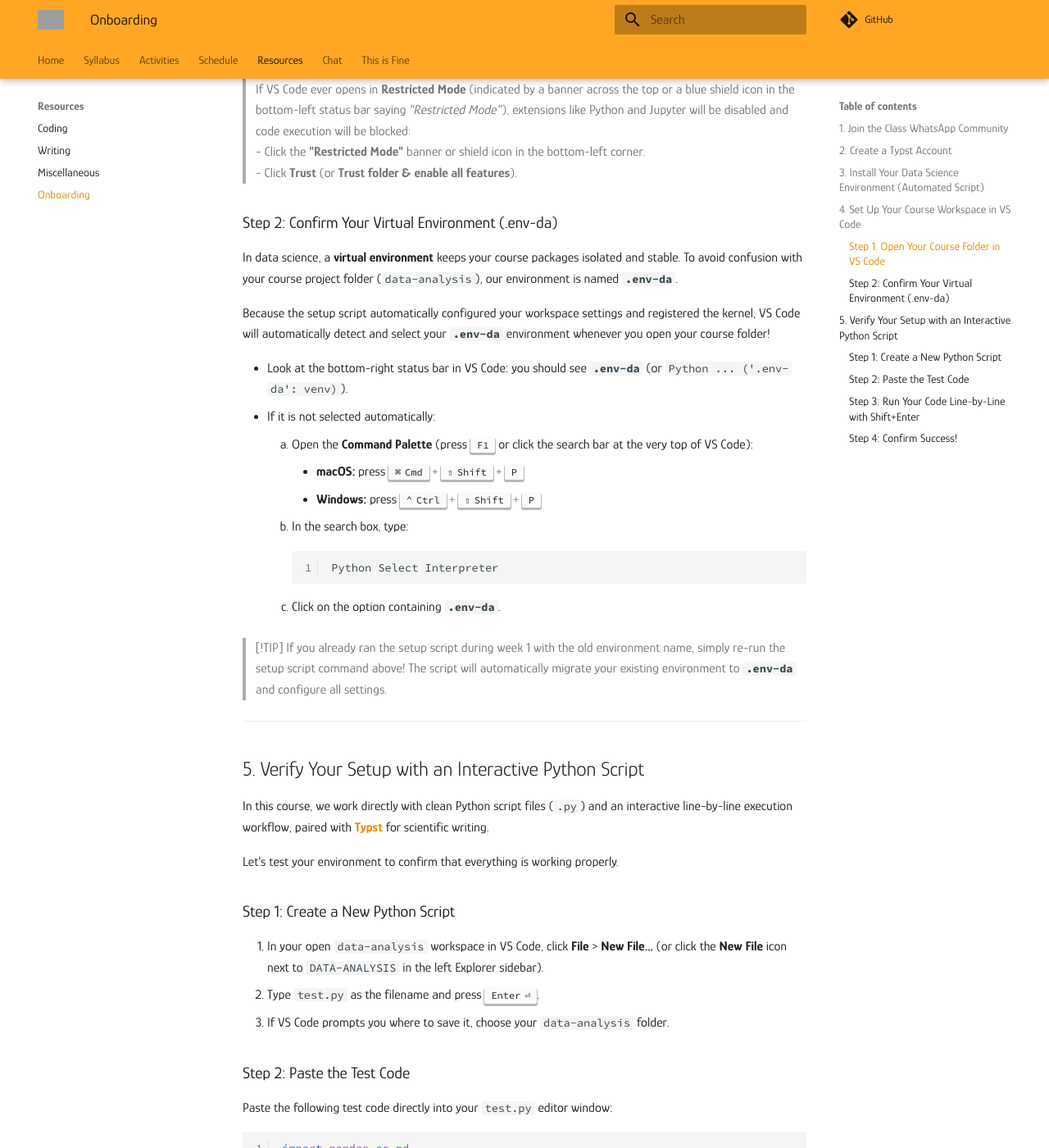
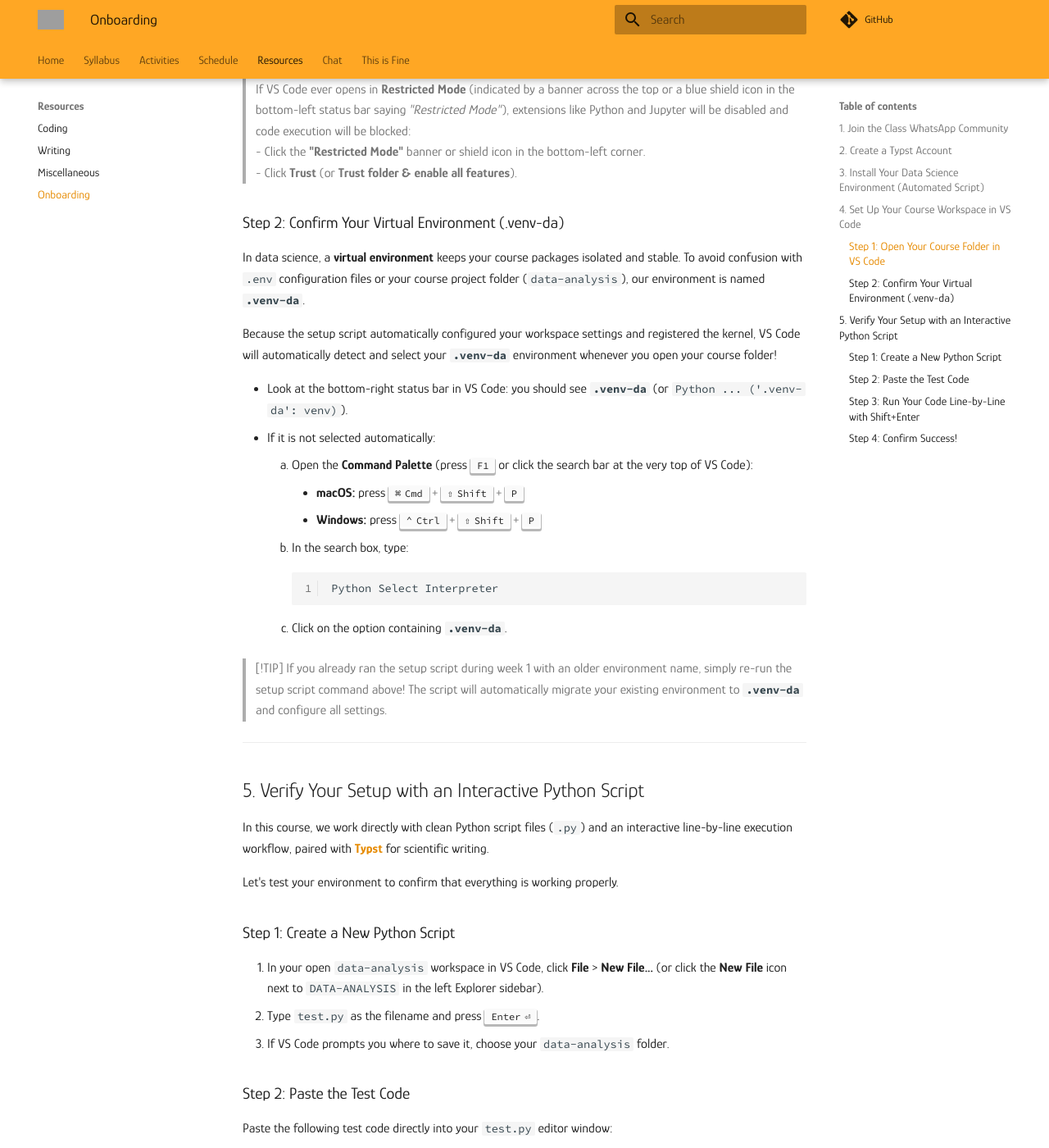
Before and after one commit to mickaeltemporao/data-analysis, an MkDocs documentation site: the page built from docs/resources/onboarding.md, in a window 1280 px wide and 1400 px high, scrolled down 1991 px. Shown: the whole window at 82% size. Built offline with MkDocs 1.6.1 and Material for MkDocs 9.7.7, drawn with Linux system fonts in a browser that asks for light colours; comment, search, counter and statistics services are not loaded; grey boxes are pictures that could not be loaded.

Commit message:
refactor(env): rename virtual environment from .env-da to .venv-da

````diff
--- a/docs/resources/onboarding.md
+++ b/docs/resources/onboarding.md
@@ -90,7 +90,7 @@ We provide an automated setup script that installs [**Visual Studio Code**](http
     3. **What this automated script does:**
         - Installs Python, `uv`, `git`, and base tools via `pacman`.
         - Installs Visual Studio Code (`visual-studio-code-bin` built from AUR).
-        - Sets up an isolated course virtual environment (`.env-da`) using **`uv`** and installs all required packages (`ipykernel`, `pandas`, `altair`, `statsmodels`, `vega_datasets`, `vl-convert-python`).
+        - Sets up an isolated course virtual environment (`.venv-da`) using **`uv`** and installs all required packages (`ipykernel`, `pandas`, `altair`, `statsmodels`, `vega_datasets`, `vl-convert-python`).
         - Installs VS Code Python extensions and applies beginner-friendly sane defaults (disables Copilot, enables Native REPL Smart Send, enables auto-save and word wrap).
 
     4. **Verify Success:**
@@ -124,12 +124,12 @@ The automated setup script has created a dedicated `data-analysis` folder inside
 > - Click the **"Restricted Mode"** banner or shield icon in the bottom-left corner.
 > - Click **Trust** (or **Trust folder & enable all features**).
 
-### Step 2: Confirm Your Virtual Environment (.env-da)
-In data science, a **virtual environment** keeps your course packages isolated and stable. To avoid confusion with your course project folder (`data-analysis`), our environment is named **`.env-da`**.
+### Step 2: Confirm Your Virtual Environment (.venv-da)
+In data science, a **virtual environment** keeps your course packages isolated and stable. To avoid confusion with `.env` configuration files or your course project folder (`data-analysis`), our environment is named **`.venv-da`**.
 
-Because the setup script automatically configured your workspace settings and registered the kernel, VS Code will automatically detect and select your **`.env-da`** environment whenever you open your course folder!
+Because the setup script automatically configured your workspace settings and registered the kernel, VS Code will automatically detect and select your **`.venv-da`** environment whenever you open your course folder!
 
-- Look at the bottom-right status bar in VS Code: you should see **`.env-da`** (or `Python ... ('.env-da': venv)`).
+- Look at the bottom-right status bar in VS Code: you should see **`.venv-da`** (or `Python ... ('.venv-da': venv)`).
 - If it is not selected automatically:
     1. Open the **Command Palette** (press ++f1++ or click the search bar at the very top of VS Code):
         - **macOS:** press ++cmd+shift+p++
@@ -138,10 +138,10 @@ Because the setup script automatically configured your workspace settings and re
         ```text
         Python Select Interpreter
         ```
-    3. Click on the option containing **`.env-da`**.
+    3. Click on the option containing **`.venv-da`**.
 
 > [!TIP]
-> If you already ran the setup script during week 1 with the old environment name, simply re-run the setup script command above! The script will automatically migrate your existing environment to **`.env-da`** and configure all settings.
+> If you already ran the setup script during week 1 with an older environment name, simply re-run the setup script command above! The script will automatically migrate your existing environment to **`.venv-da`** and configure all settings.
 
 ---
 
````
Also changed, not shown: AGENTS.md (+1 -1 lines), docs/modules/variables.md (+2 -2 lines), docs/resources/notebook-vscode.md (+4 -4 lines), 7 other files.
